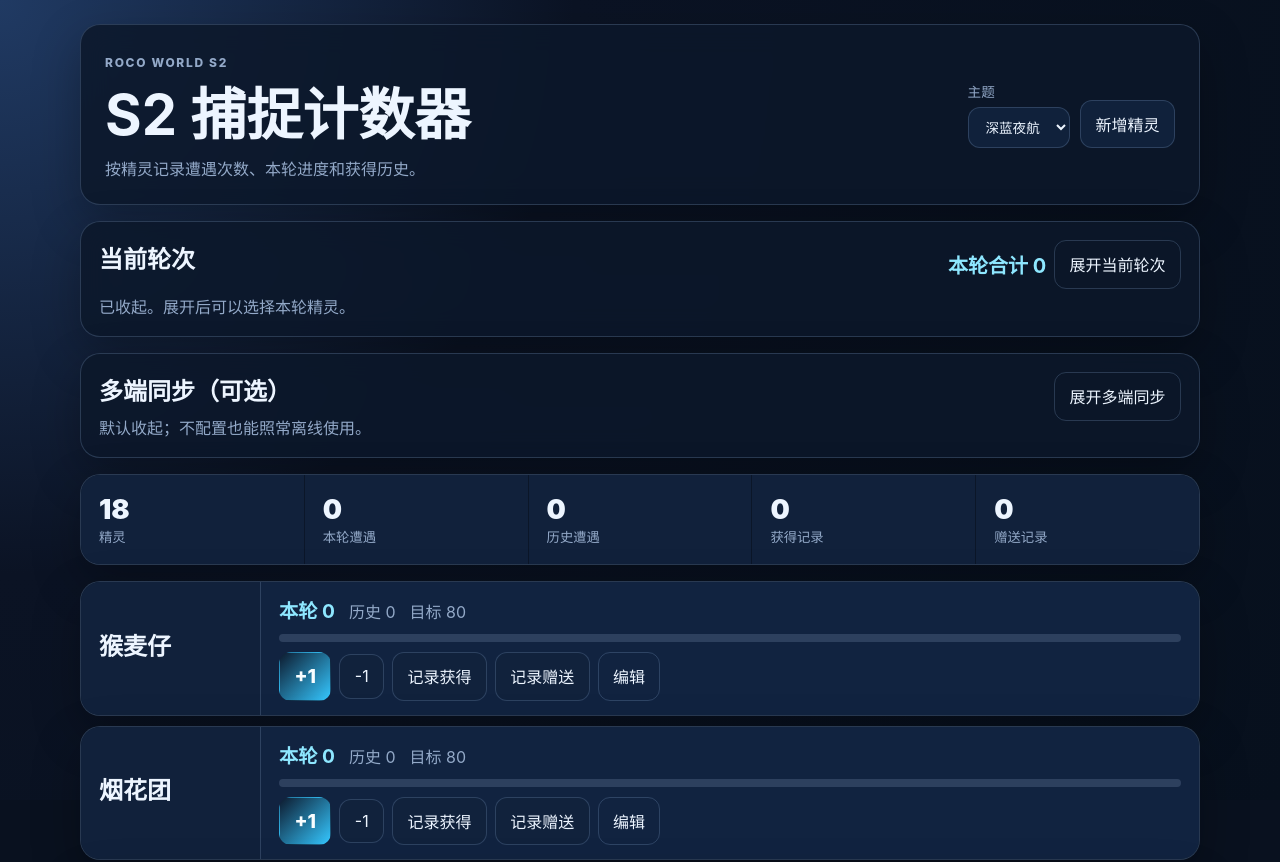
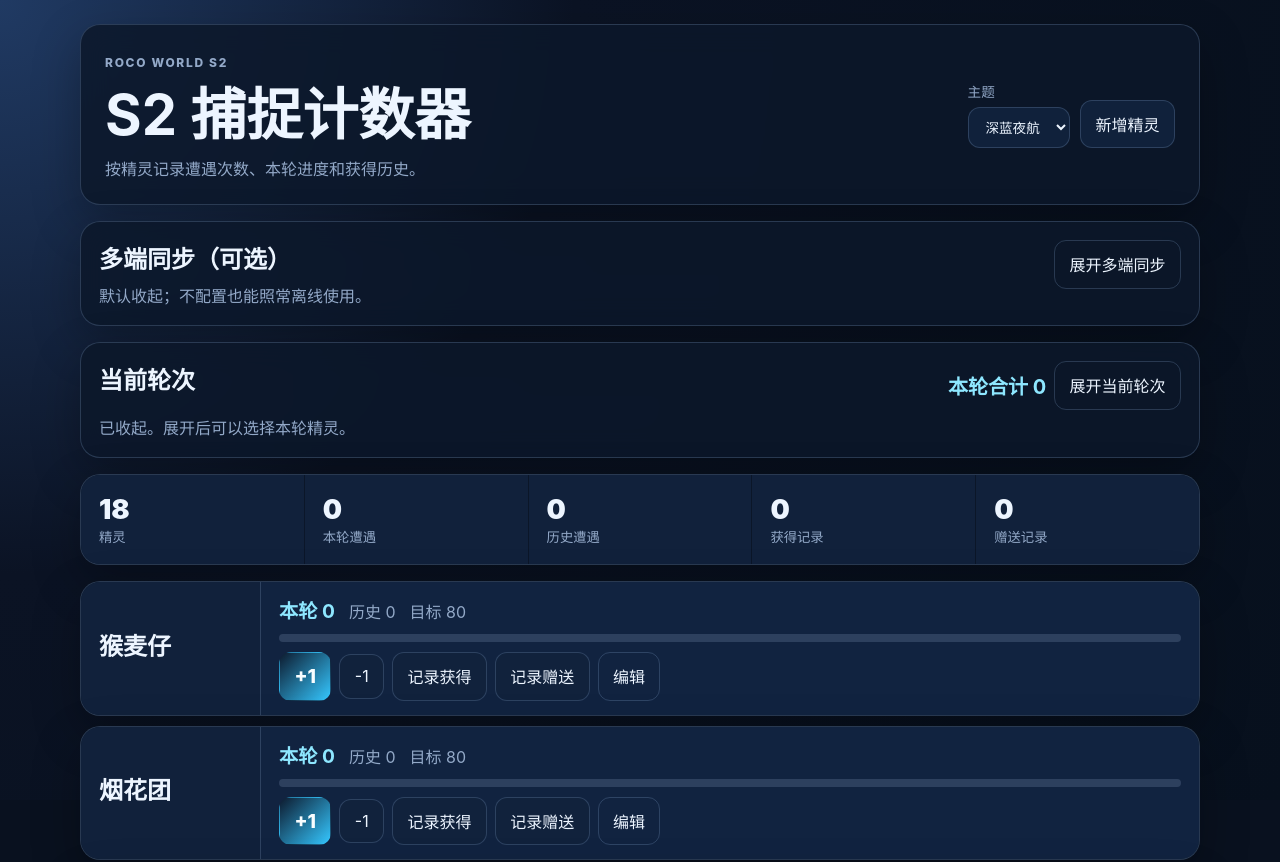
Before and after one commit to 2321Robin/count, a React (Vite) app: page / in a window 1280 px wide. Shown: the top 862 px of the page. Built offline with nearby package versions, Linux system fonts and the light colour scheme.

Commit message:
ui: place sync panel above current round

```diff
--- a/src/App.tsx
+++ b/src/App.tsx
@@ -150,8 +150,8 @@ export default function App() {
           <button type="button" onClick={() => setEditing("new")}>新增精灵</button>
         </div>
       </header>
+      <SyncPanel config={syncConfig} busy={syncBusy} onSaveConfig={updateSyncConfig} onPush={pushSync} onPull={pullSync} onDisconnect={disconnectSync} />
       <CurrentRoundPanel data={data} onSetTargets={(ids) => apply(setCurrentRoundTargets(data, ids))} onStartNew={(ids) => apply(startNewRound(data, ids))} onReset={() => apply(resetCurrentRoundCounts(data))} />
-      <SyncPanel config={syncConfig} busy={syncBusy} onSaveConfig={updateSyncConfig} onPush={pushSync} onPull={pullSync} onDisconnect={disconnectSync} />
       <HeaderStats stats={calculateStats(data)} />
       {editing && <CreatureEditor key={editing === "new" ? "new" : editing.id} creature={editing === "new" ? null : editing} onSave={saveCreature} onCancel={() => setEditing(null)} />}
       {recording && <RecordDialog creature={recording} onSave={saveRecord} onCancel={() => setRecording(null)} />}
```
